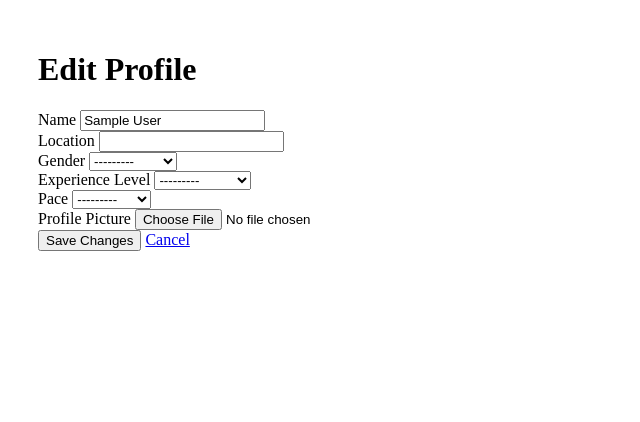
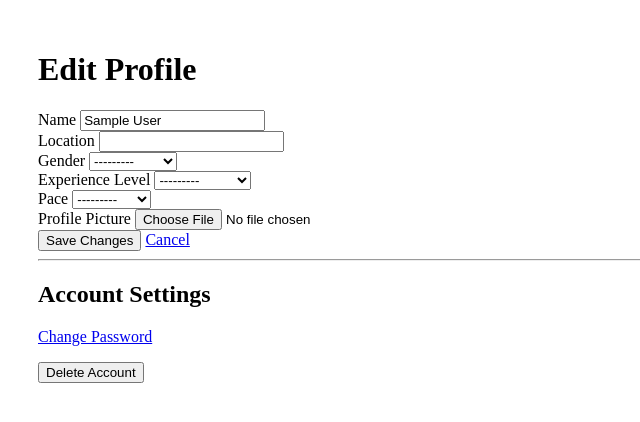
Before and after one commit to justinsorrells/hackCU12-BJ, a Django app: page /edit_profile/ in a window 1280 px wide. Shown: the part 53-475 px from the top of the page, without its empty margins (0-640 px from the left). Run offline with Django 4.2, Linux system fonts and the light colour scheme; the visitor is signed in with stand-in values (Sample User, id 1).

Commit message:
added account deletion and password change

```diff
--- a/hikingProject/core/templates/edit_profile.html
+++ b/hikingProject/core/templates/edit_profile.html
@@ -44,6 +44,25 @@
                 <a href="{% url 'detail_user' user.id %}">Cancel</a>
             </div>
         </form>
+
+        <hr>
+
+        <div class="account-actions">
+            <h2>Account Settings</h2>
+
+            <p>
+                <a href="{% url 'password_change' %}" class="secondary-button">
+                    Change Password
+                </a>
+            </p>
+
+            <form method="POST" action="{% url 'delete_account' %}">
+                {% csrf_token %}
+                <button type="submit" class="danger-button">
+                    Delete Account
+                </button>
+            </form>
+        </div>
     </div>
 </div>
 
--- a/hikingProject/core/urls.py
+++ b/hikingProject/core/urls.py
@@ -12,5 +12,8 @@ urlpatterns = [
     path("hike/<int:hike_id>/", views.detail_hike, name="detail_hike"),
     path("search/", views.search_view, name="search"),
     path("edit_profile/", views.edit_profile, name="edit_profile"),
+    path("account/delete/", views.delete_account, name="delete_account"),
     path("user/<int:user_id>/", views.detail_user, name="detail_user"),
+    path("password/change/", auth_views.PasswordChangeView.as_view(template_name="password_change.html"), name="password_change"),
+    path("password/change/done/", auth_views.PasswordChangeDoneView.as_view(template_name="password_change_done.html"), name="password_change_done"),
 ]
--- a/hikingProject/core/views.py
+++ b/hikingProject/core/views.py
@@ -1,6 +1,6 @@
 from django.http import HttpResponse, HttpResponseForbidden
 from django.shortcuts import render, redirect, get_object_or_404
-from django.contrib.auth import login
+from django.contrib.auth import login, logout
 from django.contrib.auth.decorators import login_required
 from django.db.models import Q
 from .models import *
@@ -123,3 +123,13 @@ def edit_profile(request):
 def detail_user(request, user_id):
     user = get_object_or_404(User, id=user_id)
     return render(request, "detail_user.html", {"profile_user": user})
+
+@login_required
+def delete_account(request):
+    if request.method == "POST":
+        user = request.user
+        logout(request)
+        user.delete()
+        return redirect("register")
+
+    return redirect("edit_profile")
```
Also changed, not shown: hikingProject/core/templates/password_change.html (added, +19 -0 lines), hikingProject/core/templates/password_change_done.html (added, +11 -0 lines).
